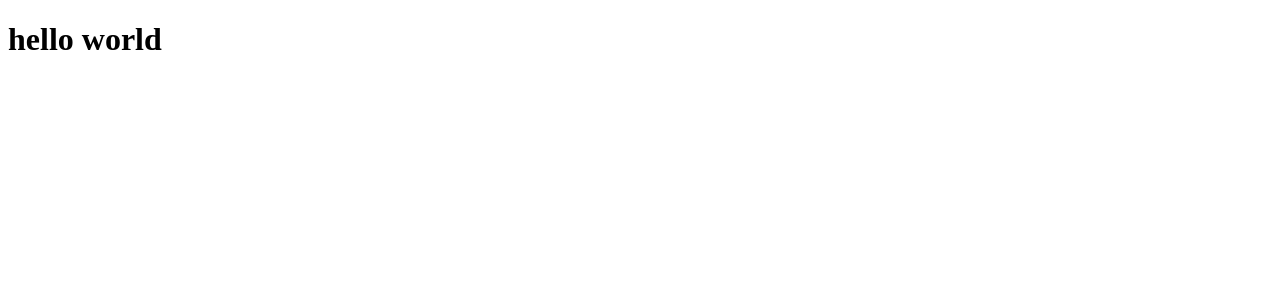
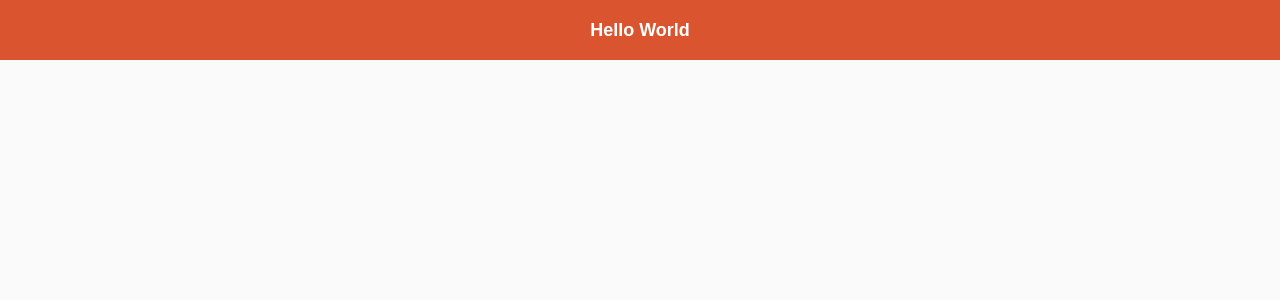
Before and after one commit to Alquipo/producthunt-app, a React (Create React App) app in the folder web/: page / in a window 1280 px wide. Shown: the top 300 px of the page. Built offline with nearby package versions, Linux system fonts and the light colour scheme.

Commit message:
add styles.css

```diff
--- a/web/src/App.js
+++ b/web/src/App.js
@@ -1,13 +1,14 @@
 import React from 'react';
+
+import './styles_global.css'
 
 import Header from './components/Header'
 
-function App() {
-  return (
-    <div className="App">
-      <h1>hello world</h1>
-    </div>
-  );
-}
+const App = () => (
+  <div className="App">
+    <Header />
+  </div>
+)
+
 
 export default App;
--- a/web/src/components/Header/index.js
+++ b/web/src/components/Header/index.js
@@ -1,4 +1,5 @@
 import React from 'react'
+import './styles.css'
 
 const Header = () => (
     <header id="main-header">Hello World</header>
--- /dev/null
+++ b/web/src/components/Header/styles.css
@@ -0,0 +1,11 @@
+header#main-header {
+  width: 100%;
+  height: 60px;
+  background: #da552f;
+  font-size: 18px;
+  font-weight: bold;
+  color: #fff;
+  display: flex;
+  justify-content: center;
+  align-items: center;
+}
--- /dev/null
+++ b/web/src/styles_global.css
@@ -0,0 +1,12 @@
+* {
+  margin: 0;
+  padding: 0;
+  outline: 0;
+  box-sizing: 0;
+}
+
+body {
+  font-family: Arial, Helvetica, sans-serif;
+  background: #fafafa;
+  color: #333;
+}
```
